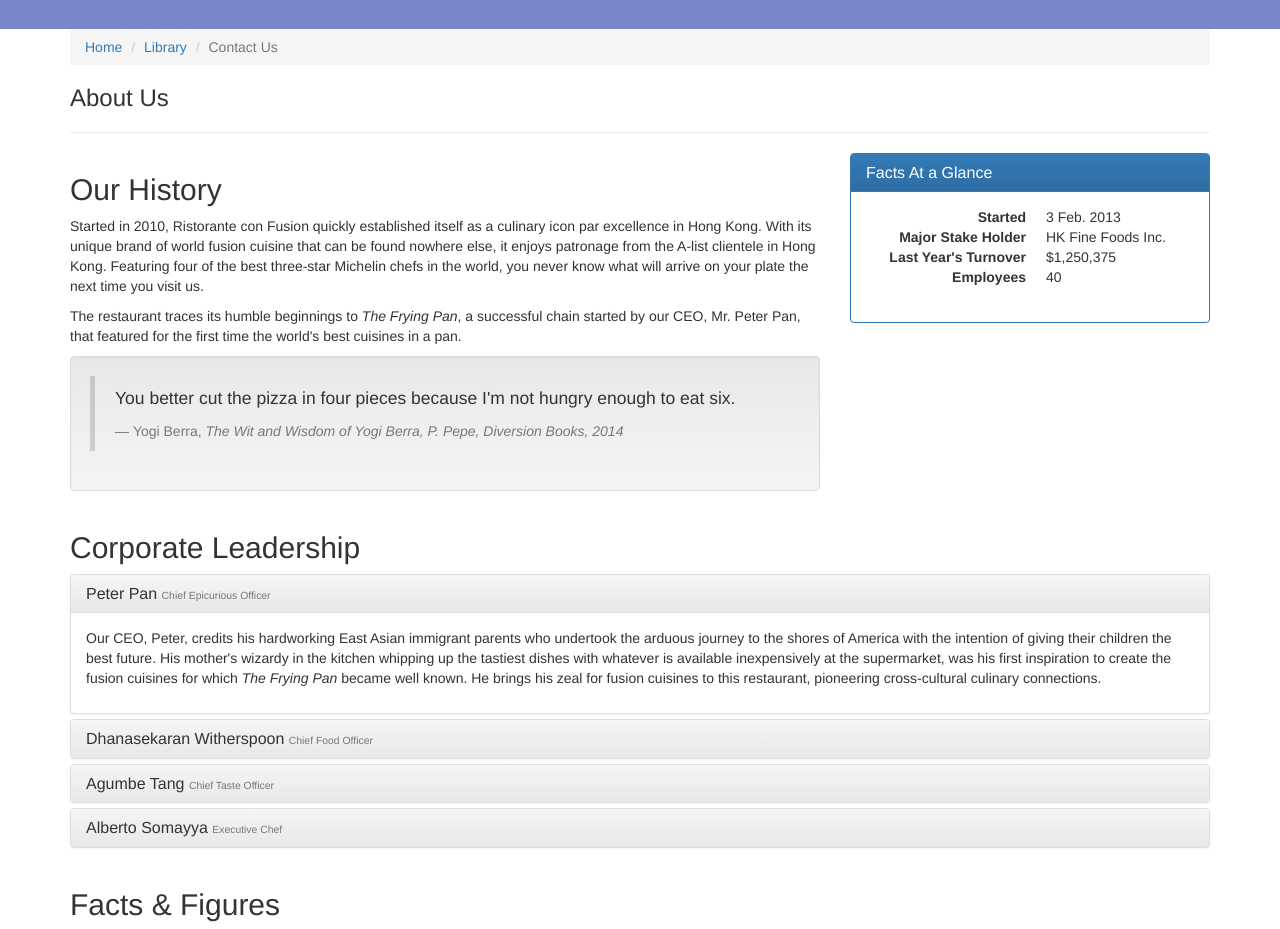
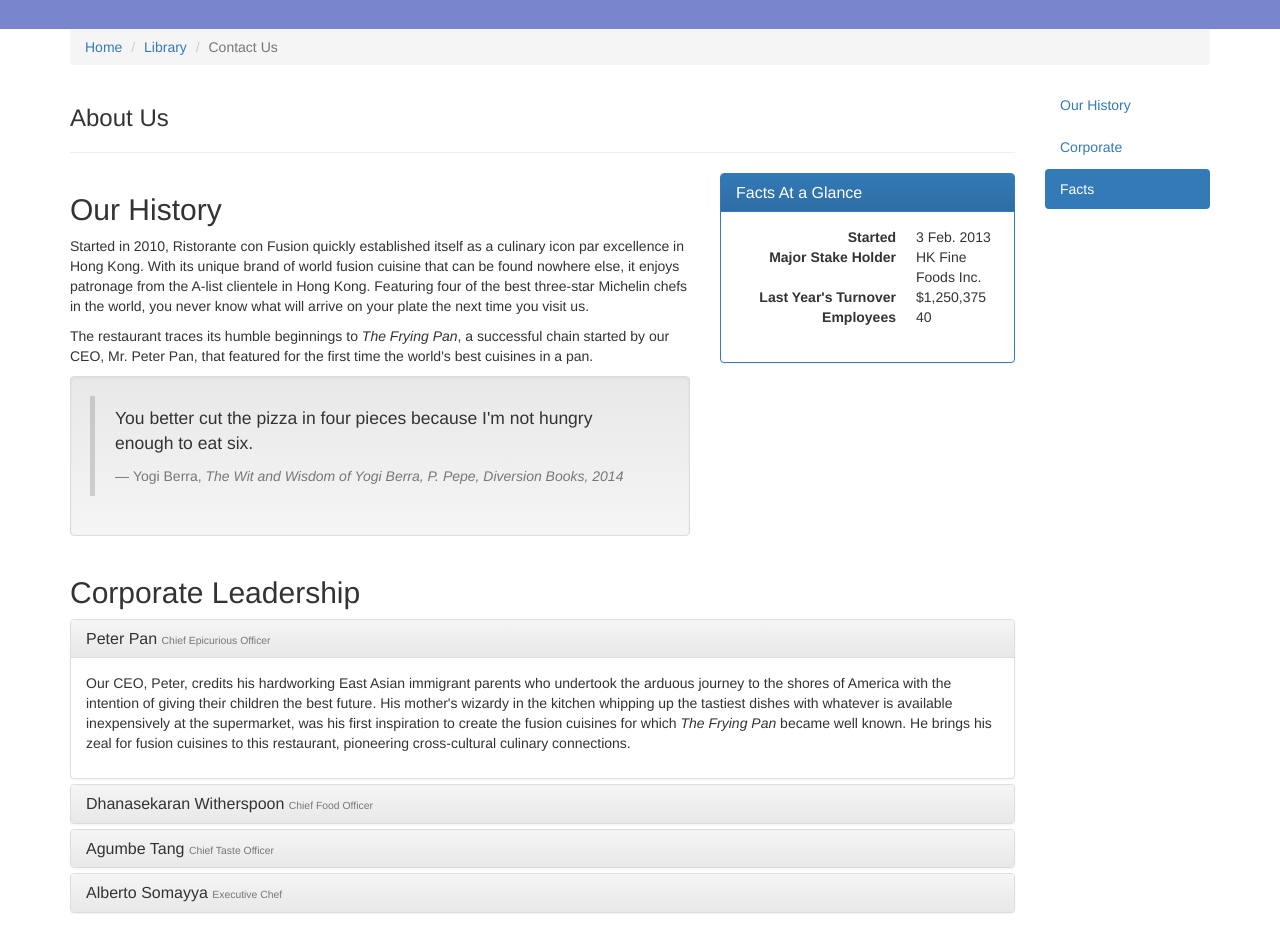
Before and after one commit to Rauk/web-frameworks-CR4, a plain HTML site: page aboutus.html in a window 1280 px wide. Shown: the part 380-1309 px from the top of the page. Drawn offline with nearby package versions, Linux system fonts and the light colour scheme.

Commit message:
scrollsby done

```diff
--- a/aboutus.html
+++ b/aboutus.html
@@ -20,7 +20,7 @@
       <script src="https://oss.maxcdn.com/respond/1.4.2/respond.min.js"></script>
     <![endif]-->
 </head>
-<body>
+<body data-spy="scroll" data-target="#myScrollspy" data-offset="200">
     <nav class="navbar navbar-inverse navbar-fixed-top" role="navigation">
         <div class="container">
             <div class="navbar-header">
@@ -84,11 +84,13 @@
               <li class="active">Contact Us</li>
             </ol>
         </div>
+        <div class="row">
+            <div class="col-xs-12 col-sm-10">
                 <div>
                     <h3>About Us</h3>
                    <hr>
                 </div>
-        <div class="row">
+                <div id="history" class="row">
                     <div class="col-xs-12 col-sm-6 col-lg-8">
                         <div>
                             <h2>Our History</h2>
@@ -126,7 +128,7 @@
                         </div>
                     </div>
                 </div>
-        <div>
+                <div id="corporate">
                     <h2>Corporate Leadership</h2>
                     <div class="panel-group" id="accordion" role="tablist" aria-multiselectable="true">
                         <div class="panel panel-default">
@@ -196,14 +198,11 @@
                     </div>
                 </div>
         <!--        <div class="row row-content">-->
-        <div class="row">
-            <div class="col-xs-12 col-sm-9">
+                <div id="facts" class="row">
+                    <div class="col-xs-12 col-sm-12">
                         <h2>Facts &amp; Figures</h2>
                     </div>
-             <div class="col-xs-12 col-sm-3">
-                <p style="padding:20px;"></p>
-            </div>
-        </div>
+                    <div class="col-xs-12 col-sm-12">
                         <div class="table-responsive">
                             <table class="table table-striped">
                 <!--            <table class="table table-hover">-->
@@ -239,14 +238,24 @@
                                 </tr>
                             </table>
                         </div>
-
-        <div class="alert alert-warning alert-dismissible">
+                    </div>
+                    <div class="alert alert-warning col-xs-12 alert-dismissible">
                         <h3 class="panel-title">Facts At a Glance
             <!--                    <button class="btn btn-xs pull-right">&times;</button>-->
                             <button type="button" class="close" data-dismiss="alert" aria-label="Close"><span aria-hidden="true">&times;</span></button>
                         </h3>
                     </div>
+                </div>
 
+            </div>
+            <nav class="hidden-xs col-sm-2" id="myScrollspy">
+                <ul class="nav nav-pills nav-stacked" data-spy="affix" data-offset-top="350">
+                    <li><a href="#history">Our History</a></li>
+                    <li><a href="#corporate">Corporate</a></li>
+                    <li><a href="#facts">Facts</a></li>
+                </ul>
+            </nav>
+        </div>
     </div>
     <footer class="row-footer">
         <div class="container">
--- a/css/mystyles.css
+++ b/css/mystyles.css
@@ -73,3 +73,6 @@ body{
     border-bottom: 1px solid #ddd;
     padding: 10px;
 }
+.affix {
+    top:100px;
+}
```
Also changed, not shown: index.html (+0 -5 lines). Lines whose indentation alone changed are shown as unchanged.
